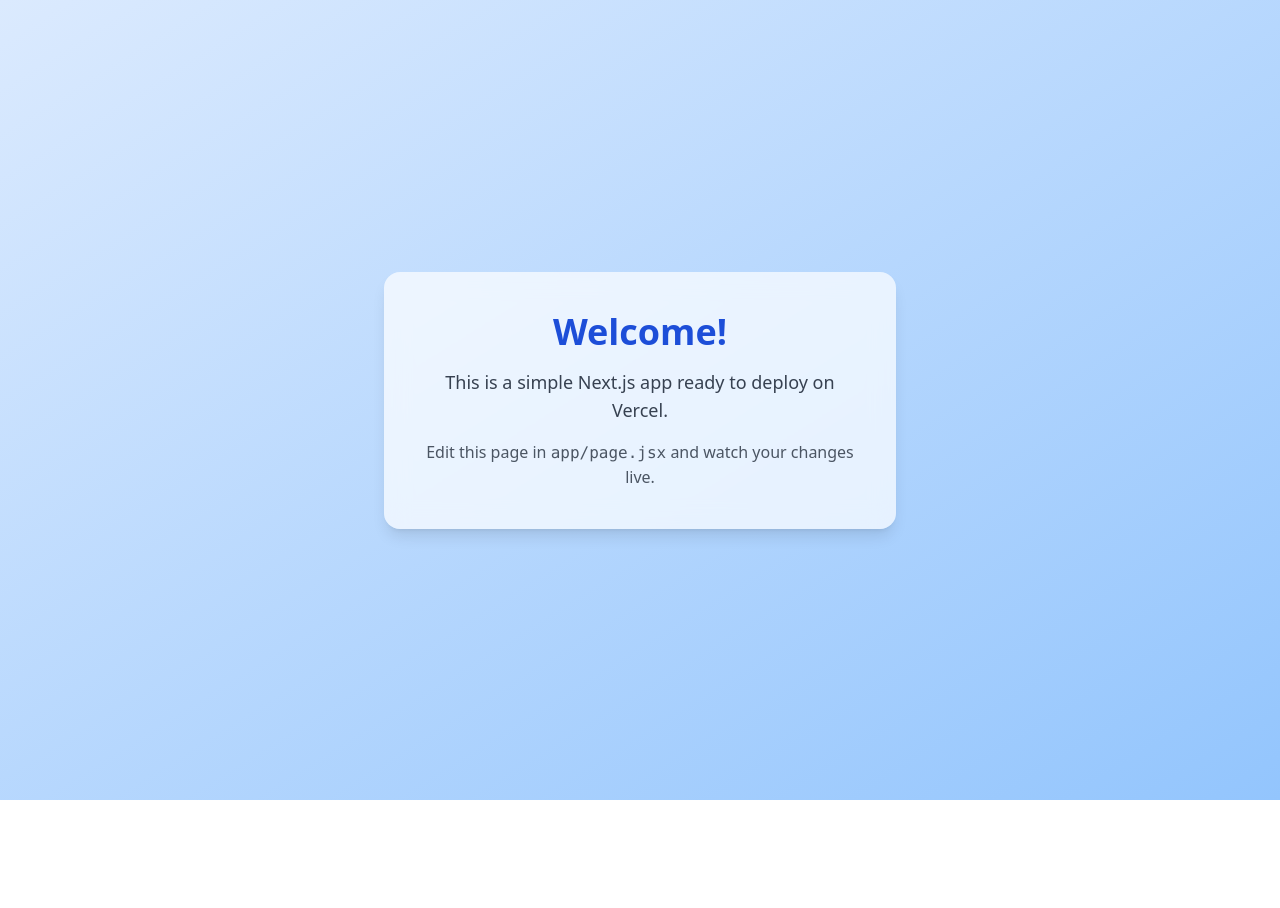
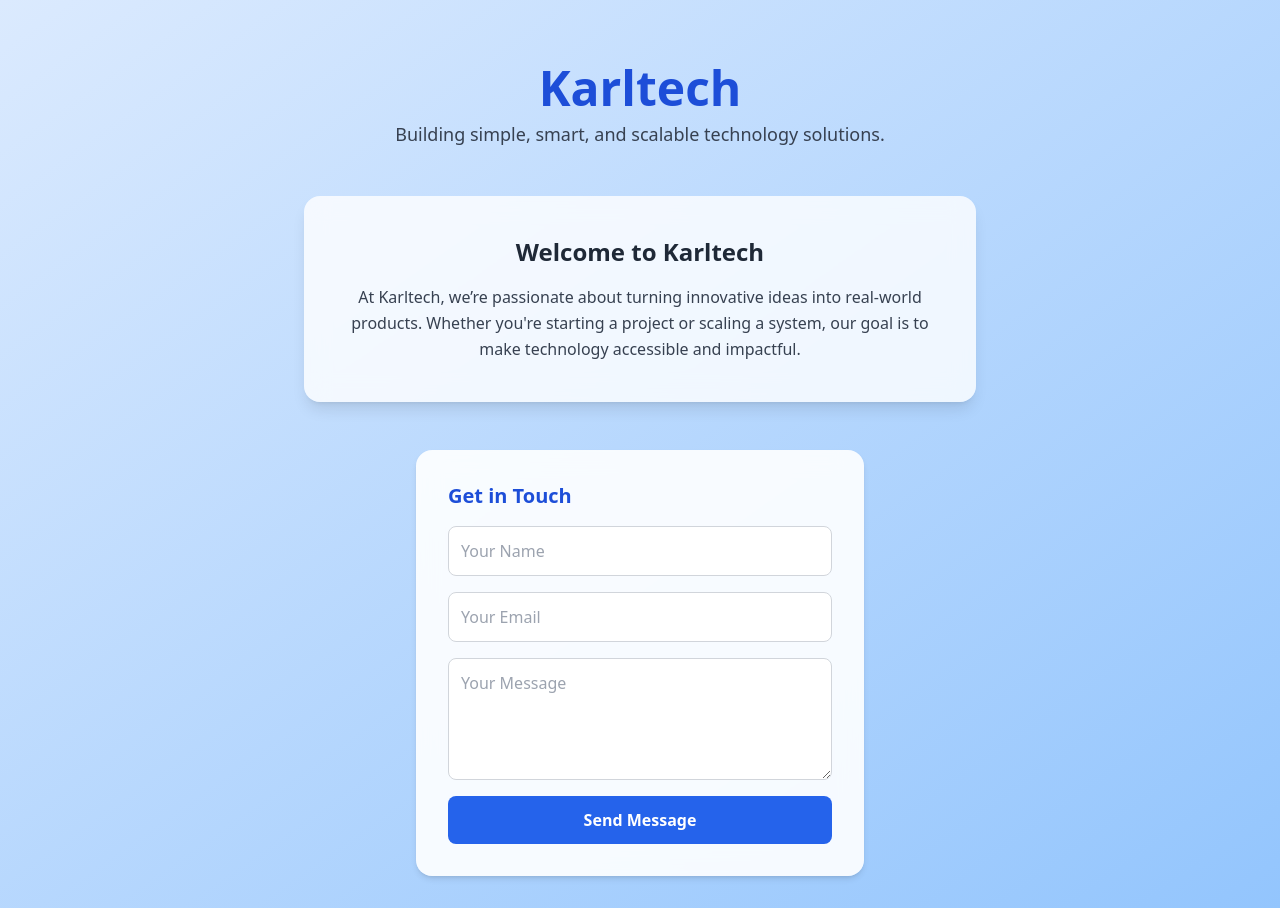
Before and after one commit to Cryptoshiva2/TestWebsite, a Next.js app: page / in a window 1280 px wide. Before the commit the page ends 800 px from the top, so only its background shows below. Built offline with nearby package versions, Linux system fonts and the light colour scheme.

Commit message:
Update page.jsx

```diff
--- a/app/page.jsx
+++ b/app/page.jsx
@@ -1,19 +1,53 @@
 import React from "react";
-import "../styles/globals.css";
-
 
 export default function Page() {
-return (
-<main className="flex min-h-screen flex-col items-center justify-center bg-gradient-to-br from-blue-100 to-blue-300 text-center p-8">
-<div className="bg-white/70 backdrop-blur-md rounded-2xl shadow-lg p-10 max-w-lg">
-<h1 className="text-4xl font-bold text-blue-700 mb-4">Welcome!</h1>
-<p className="text-gray-700 text-lg">
-This is a simple Next.js app ready to deploy on Vercel.
-</p>
-<p className="mt-4 text-gray-600">
-Edit this page in <code>app/page.jsx</code> and watch your changes live.
-</p>
-</div>
-</main>
-);
+  return (
+    <main className="flex min-h-screen flex-col items-center justify-start bg-gradient-to-br from-blue-100 to-blue-300 text-gray-800 p-8">
+      {/* Header */}
+      <header className="w-full max-w-3xl text-center mb-12 mt-8">
+        <h1 className="text-5xl font-extrabold text-blue-700 mb-2">Karltech</h1>
+        <p className="text-lg text-gray-700">
+          Building simple, smart, and scalable technology solutions.
+        </p>
+      </header>
+
+      {/* Description Section */}
+      <section className="bg-white/80 backdrop-blur-md rounded-2xl shadow-lg p-10 max-w-2xl w-full text-center mb-12">
+        <h2 className="text-2xl font-semibold mb-4">Welcome to Karltech</h2>
+        <p className="text-gray-700 leading-relaxed">
+          At Karltech, we’re passionate about turning innovative ideas into real-world products.
+          Whether you're starting a project or scaling a system, our goal is to make technology
+          accessible and impactful.
+        </p>
+      </section>
+
+      {/* Contact Form (placeholder for now) */}
+      <section className="bg-white/90 backdrop-blur-md rounded-2xl shadow-md p-8 max-w-md w-full">
+        <h3 className="text-xl font-semibold mb-4 text-blue-700">Get in Touch</h3>
+        <form className="flex flex-col space-y-4">
+          <input
+            type="text"
+            placeholder="Your Name"
+            className="border border-gray-300 rounded-lg p-3 focus:ring-2 focus:ring-blue-400 outline-none"
+          />
+          <input
+            type="email"
+            placeholder="Your Email"
+            className="border border-gray-300 rounded-lg p-3 focus:ring-2 focus:ring-blue-400 outline-none"
+          />
+          <textarea
+            placeholder="Your Message"
+            rows="4"
+            className="border border-gray-300 rounded-lg p-3 focus:ring-2 focus:ring-blue-400 outline-none"
+          ></textarea>
+          <button
+            type="submit"
+            className="bg-blue-600 text-white font-semibold py-3 rounded-lg hover:bg-blue-700 transition"
+          >
+            Send Message
+          </button>
+        </form>
+      </section>
+    </main>
+  );
 }
```
